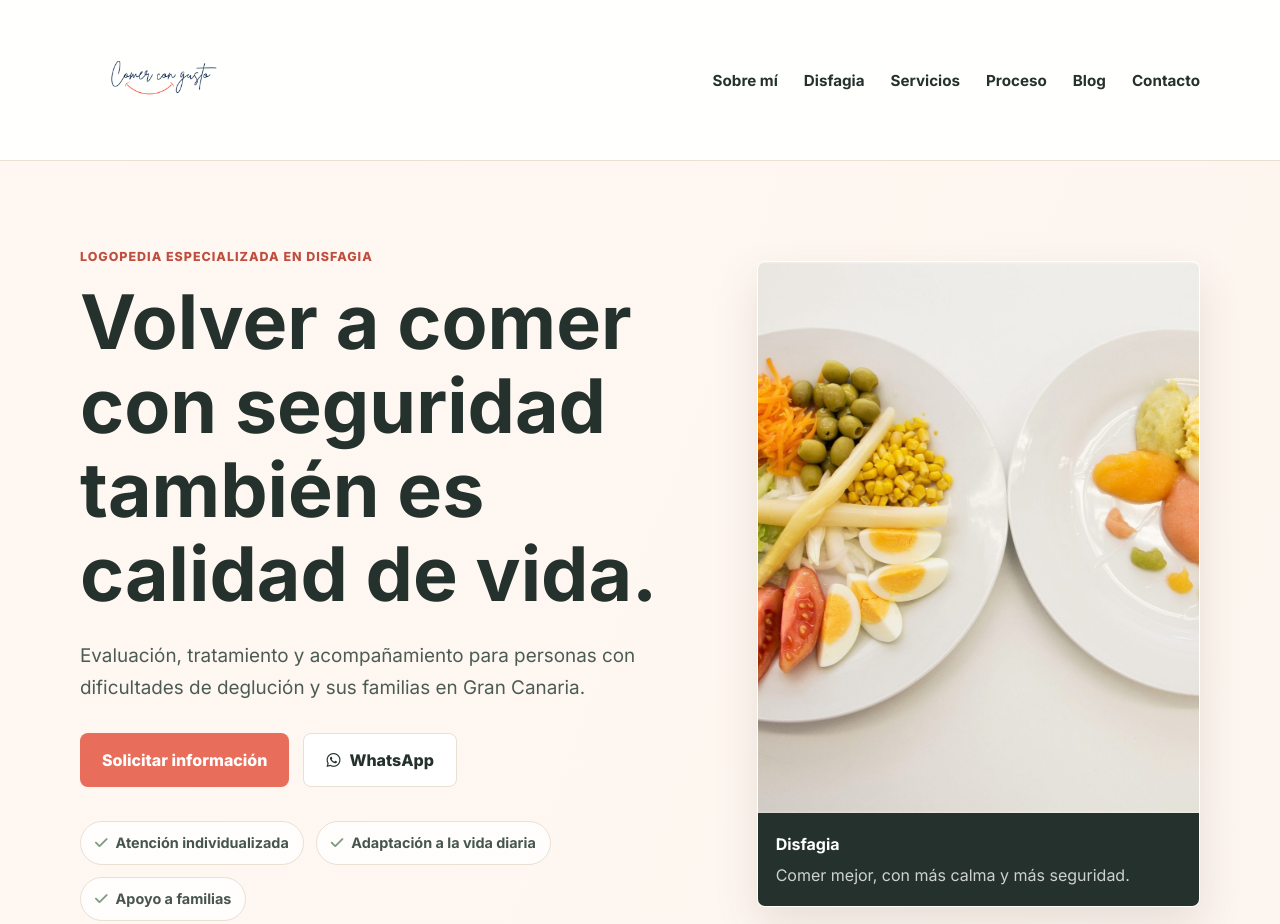
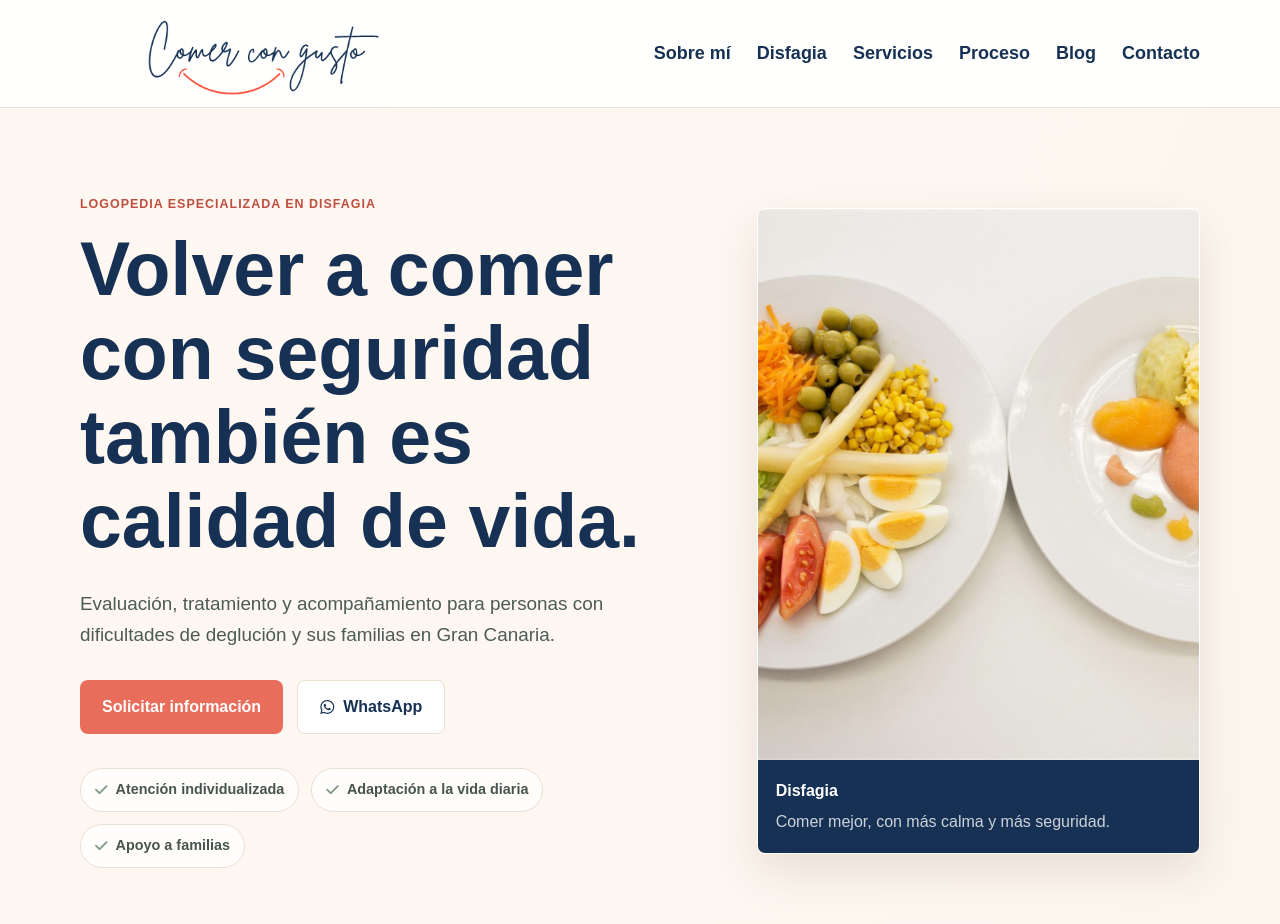
Before and after one commit to Edgarsko16/Comer-con-Gusto, a plain HTML site: page index.html in a window 1280 px wide. Shown: the top 924 px of the page. Drawn offline with Linux system fonts and the light colour scheme.

Commit message:
Cambios fuente y color texto

```diff
--- a/index.html
+++ b/index.html
@@ -31,7 +31,7 @@
         <div class="contenedor-navegacion">
           <a href="#inicio" class="marca" aria-label="Ir al inicio de Comer con Gusto">
             <img
-              src="images/logo.png"
+              src="images/logo-correcto.png"
               alt="Comer con Gusto"
               class="logo-principal"
             />
--- a/style.css
+++ b/style.css
@@ -2,7 +2,7 @@
   --fondo: #f7f1e9;
   --superficie: #ffffff;
   --superficie-suave: #fff8f2;
-  --texto-principal: #24312d;
+  --texto-principal: #163154;
   --texto-secundario: #64706b;
   --color-marca: #e86d5a;
   --color-marca-oscuro: #bf4e3f;
@@ -16,6 +16,7 @@
   box-sizing: border-box;
   margin: 0;
   padding: 0;
+  font-family: bree-serif, sans-serif;
 }
 
 html {
@@ -78,7 +79,7 @@ a {
 }
 
 .logo-principal {
-  width: 160px;
+  width: 350px;
   height: auto;
 }
 
@@ -91,7 +92,7 @@ a {
 
 .enlaces-navegacion a {
   color: var(--texto-principal);
-  font-size: 0.95rem;
+  font-size: 18px;
   font-weight: 700;
   text-decoration: none;
 }
```
Also changed, not shown: images/logo-correcto.png (added).
